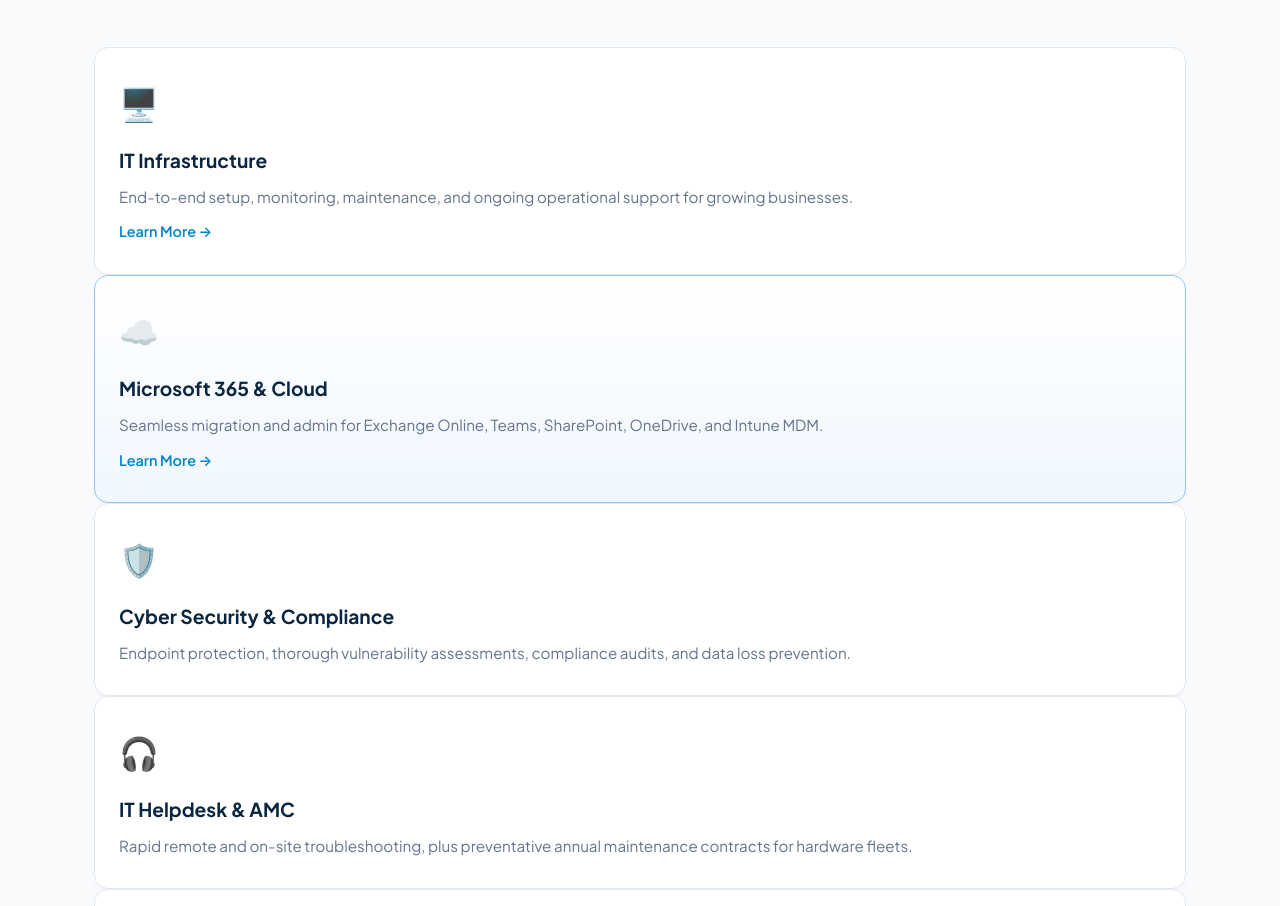
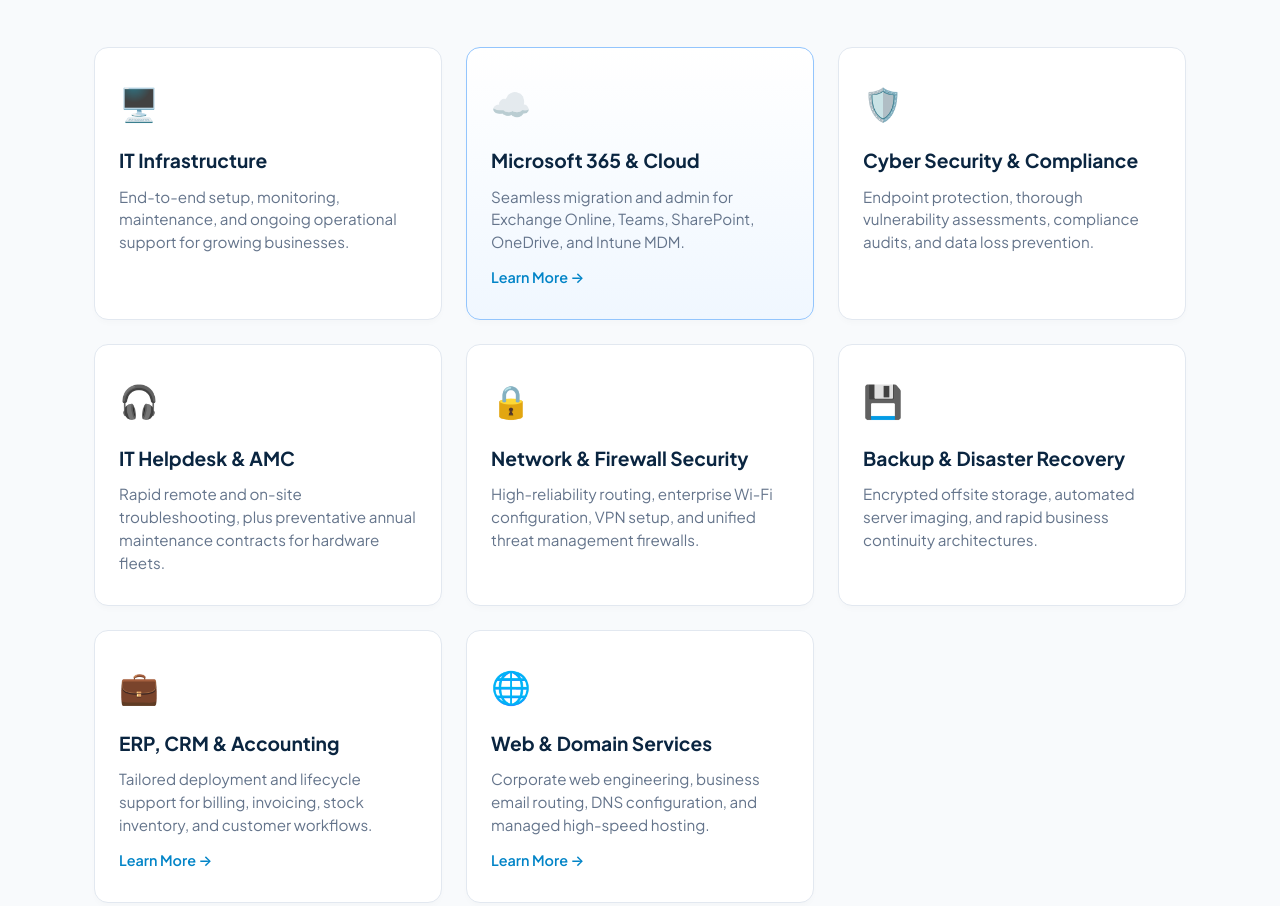
Before and after one commit to rajesh2728/Sonaware-Technologies, a plain HTML site: page index.html in a window 1280 px wide. Shown: the part 834-1740 px from the top of the page. Drawn offline with Linux system fonts and the light colour scheme.

Commit message:
Refactor IT Infrastructure card layout
Reorganized IT Infrastructure card into services grid layout.

```diff
--- a/index.html
+++ b/index.html
@@ -58,12 +58,12 @@
         <p>Comprehensive technical support, infrastructure architecture, and digital transformation for modern organizations.</p>
       </div>
 
-      <div class="card" onclick="location.href='it-infrastructure-service.html'" style="cursor: pointer;">
-        <div class="card-icon">🖥️</div>
-        <h3>IT Infrastructure</h3>
-        <p>End-to-end setup, monitoring, maintenance, and ongoing operational support for growing businesses.</p>
-        <a href="it-infrastructure-service.html" style="display:inline-block; margin-top:12px; color:var(--secondary-blue); font-weight:600; text-decoration:none; font-size:0.9rem;">Learn More →</a>
-      </div>
+      <div class="services-grid">
+        <div class="card">
+          <div class="card-icon">🖥️</div>
+          <h3>IT Infrastructure</h3>
+          <p>End-to-end setup, monitoring, maintenance, and ongoing operational support for growing businesses.</p>
+        </div>
 
         <div class="card highlight" onclick="location.href='m365-cloud-service.html'" style="cursor: pointer;">
           <div class="card-icon">☁️</div>
```
